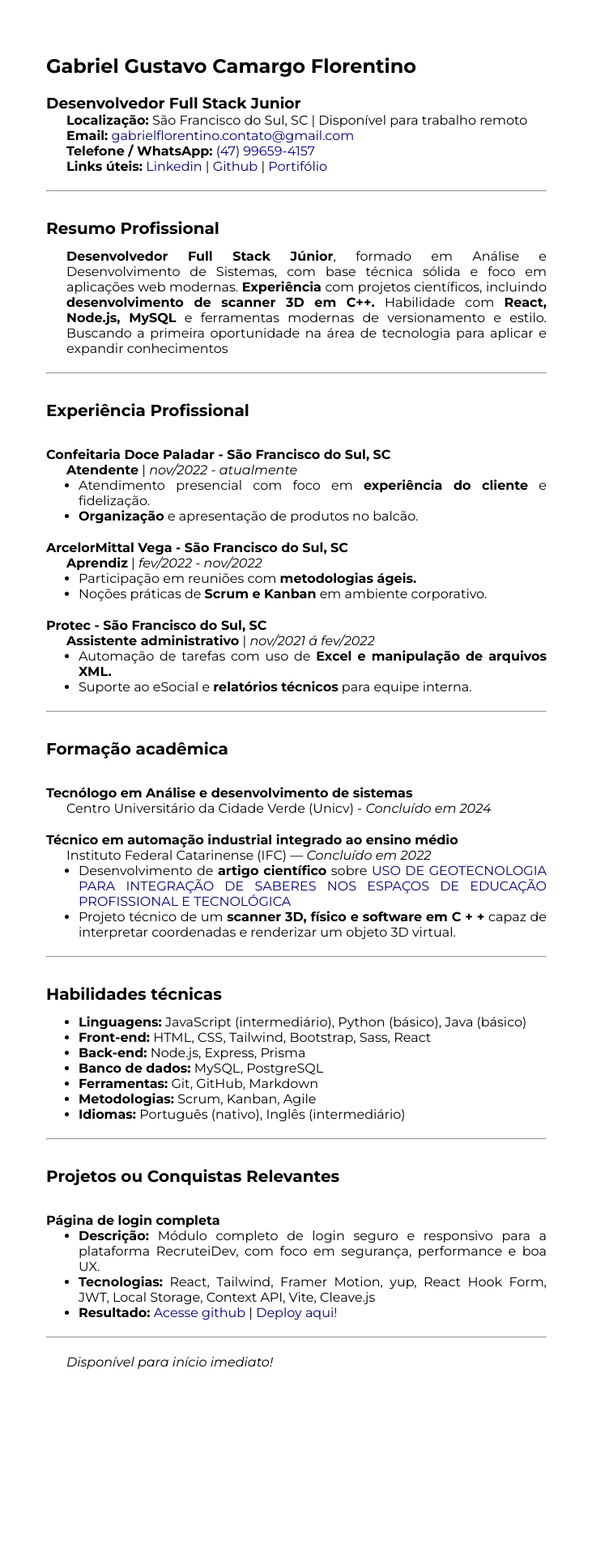
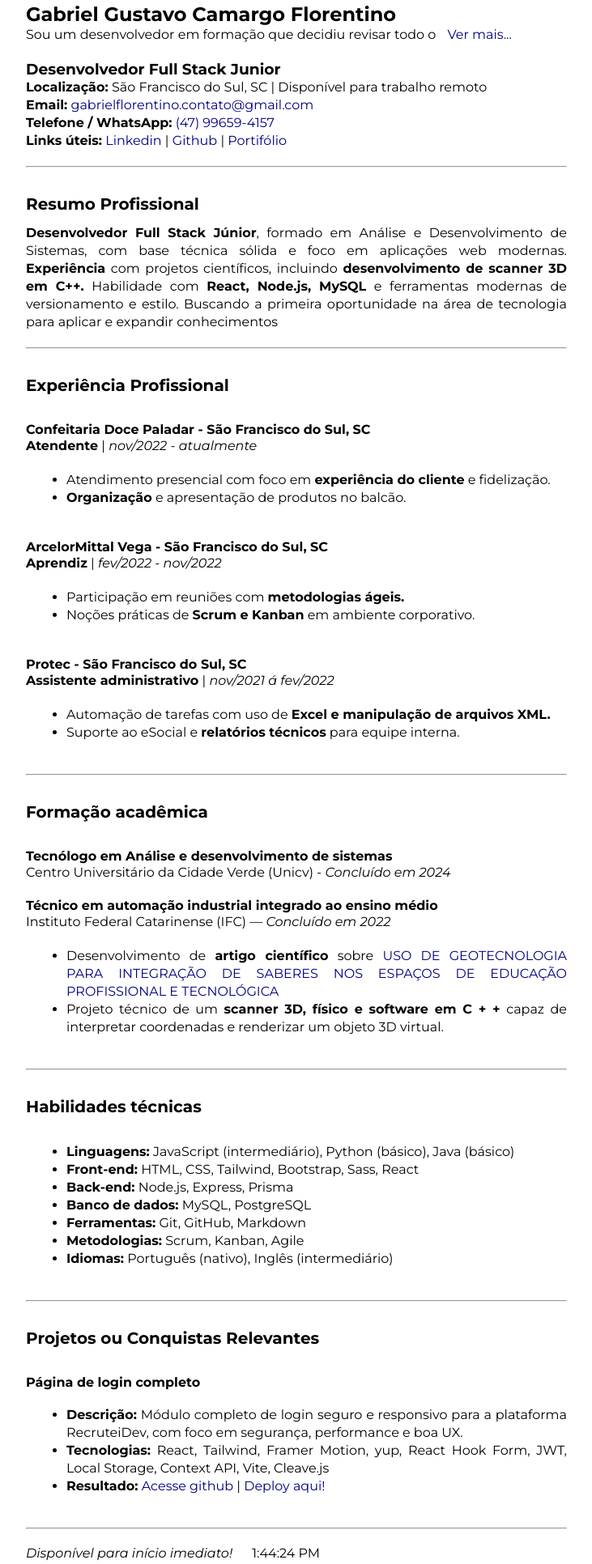
Before and after one commit to gabriel-florentino/curriculo, a plain HTML site: page index.html in a window 1280 px wide. Shown: the part 77-2009 px from the top of the page at 81% size, without its empty margins (274-1005 px from the left). Before the commit the page ends 1932 px from the top, so only its background shows below. Drawn offline with Linux system fonts and the light colour scheme.

Commit message:
Adição das funcionalidade com script.js e pequenas atualização referente a links do html

```diff
--- a/index.html
+++ b/index.html
@@ -11,11 +11,13 @@
 </head>
 <body>
     <h1>Gabriel Gustavo Camargo Florentino</h1>
+    <p id="start-bio">Sou um desenvolvedor em formação que decidiu revisar todo o <span id="bio" style="display:none;">conteúdo da MDN Web Docs e transformar esse processo em um projeto aberto. Gosto de explicar tudo de forma prática, simples e direta — sem enrolação. Minha meta é consolidar meu conhecimento, ajudar quem está começando e construir um portfólio sólido com projetos que evoluem junto comigo.
+    </span><span id="more" onclick="SeeMore()">Ver mais...</span></p>
     <h3>Desenvolvedor Full Stack Junior</h3>
     <p><strong>Localização:</strong> São Francisco do Sul, SC | Disponível para trabalho remoto</p>
-    <p><strong>Email:</strong> <a href="">gabrielflorentino.contato@gmail.com</a></p>
-    <p><strong>Telefone / WhatsApp:</strong> <a href="">(47) 99659-4157</a></p>
-    <p><strong>Links úteis:</strong> <a href="">Linkedin</a> | <a href="">Github</a> | <a href="">Portifólio</a></p>
+    <p><strong>Email:</strong> <a onclick="Menssage('email')" href="mailto:gabrielflorentino.contato@gmail.com">gabrielflorentino.contato@gmail.com</a></p>
+    <p><strong>Telefone / WhatsApp:</strong> <a onclick="Menssage('WhatsApp')" href="https://api.whatsapp.com/send?phone=5547996594157">(47) 99659-4157</a></p>
+    <p><strong>Links úteis:</strong> <a onclick="Menssage('Linkedin')" href="https://www.linkedin.com/in/gabriel-florentino/">Linkedin</a> | <a onclick="Menssage('Github')" href="https://github.com/gabriel-florentino">Github</a> | <a onclick="Menssage('portifólio')" href="#">Portifólio</a></p>
     <hr/>
     <h2>Resumo Profissional</h2>
     <p class="text"><strong>Desenvolvedor Full Stack Júnior</strong>, formado em Análise e Desenvolvimento de Sistemas, com base técnica sólida e foco em aplicações web modernas. <strong>Experiência</strong> com projetos científicos, incluindo <strong>desenvolvimento de scanner 3D em C++.</strong> Habilidade com <strong>React, Node.js, MySQL</strong> e ferramentas modernas de versionamento e estilo. Buscando a primeira oportunidade na área de tecnologia para aplicar e expandir conhecimentos</p>
@@ -46,7 +48,7 @@
     <h4>Técnico em automação industrial integrado ao ensino médio </h4>
     <p>Instituto Federal Catarinense (IFC) — <i>Concluído em 2022 </i></p>
     <ul>
-        <li>Desenvolvimento de <strong>artigo científico</strong> sobre <a href="">USO DE GEOTECNOLOGIA PARA INTEGRAÇÃO DE SABERES NOS ESPAÇOS DE EDUCAÇÃO PROFISSIONAL E TECNOLÓGICA</a></li>
+        <li>Desenvolvimento de <strong>artigo científico</strong> sobre <a onclick="Menssage('artigo ciêntifico')" href="https://publicacoes.ifc.edu.br/index.php/micti/article/view/2586/1993">USO DE GEOTECNOLOGIA PARA INTEGRAÇÃO DE SABERES NOS ESPAÇOS DE EDUCAÇÃO PROFISSIONAL E TECNOLÓGICA</a></li>
         <li>Projeto técnico de um <strong>scanner 3D, físico e software em C + +</strong> capaz de interpretar coordenadas e renderizar um objeto 3D virtual.</li>
     </ul>
     <hr/>
@@ -62,14 +64,16 @@
     </ul>
     <hr/>
     <h2>Projetos ou Conquistas Relevantes</h2>
-    <h4>Página de login completa</h4>
+    <h4>Página de login completo</h4>
     <ul>
         <li><strong>Descrição:</strong> Módulo completo de login seguro e responsivo para a plataforma RecruteiDev, com foco em segurança, performance e boa UX.</li>
         <li><strong>Tecnologias:</strong> React, Tailwind, Framer Motion, yup, React Hook Form, JWT, Local Storage, Context API, Vite, Cleave.js</li>
-        <li><strong>Resultado:</strong><a href=""> Acesse github</a> | <a href="">Deploy aqui!</a></li>
+        <li><strong>Resultado:</strong><a onclick="Menssage('Github do projeto')" href="https://github.com/gabriel-florentino/login-recruteiiDev"> Acesse github</a> | <a onclick="Menssage('deploy do projeto')" href="https://login-recruteii-dev.vercel.app/">Deploy aqui!</a></li>
     </ul>
     <hr/>
-    <p><i>Disponível para início imediato!</i></p>
+    <span><i>Disponível para início imediato!</i></span>
+    <span id="clock"></span>
     <br/>
 </body>
+<script src="script.js"></script>
 </html>
--- /dev/null
+++ b/script.js
@@ -0,0 +1,20 @@
+setInterval(() => {
+    const now = new Date();
+    document.getElementById("clock").innerText = now.toLocaleTimeString();
+  }, 1000);
+
+function Menssage(what) {
+    alert(`Você será redirecionado para o  ${what}`)
+}
+
+let clicked = true;
+function SeeMore() {
+    if (clicked) {
+        document.querySelector('#bio').style.display = 'inline';
+        document.querySelector('#more').innerHTML = 'Esconder';
+    }else{
+        document.querySelector('#bio').style.display = 'none';
+        document.querySelector('#more').innerHTML = 'Ver mais...';
+    }
+    clicked = !clicked;
+}
--- a/style.css
+++ b/style.css
@@ -4,8 +4,8 @@
 }
 body{
     padding: 1rem;
-    margin: 10% auto;
-    max-width:650px;
+    margin: 5% auto;
+    max-width:700px;
     width: 80%;
     font-family: "Montserrat", sans-serif;
 }
@@ -27,13 +27,28 @@ h3, h4{
 }
 h5, h6, p{
     font-size: 16px;
-    padding-left: 25px;
     font-weight: 400;
+    line-height: 22px;
 }
 a{
     text-decoration:none;
     color:navy;
 }
+ul{
+    padding: 20px 0;
+}
 .text, li{
+    line-height: 22px;
     text-align: justify;
 }
+li{
+    margin-left: 50px;
+}
+#clock{
+    margin-left: 20px;
+}
+#more{
+    margin-left: 10px;
+    color: navy;
+    cursor: pointer;
+}
```
Also changed, not shown: 1 other file.
